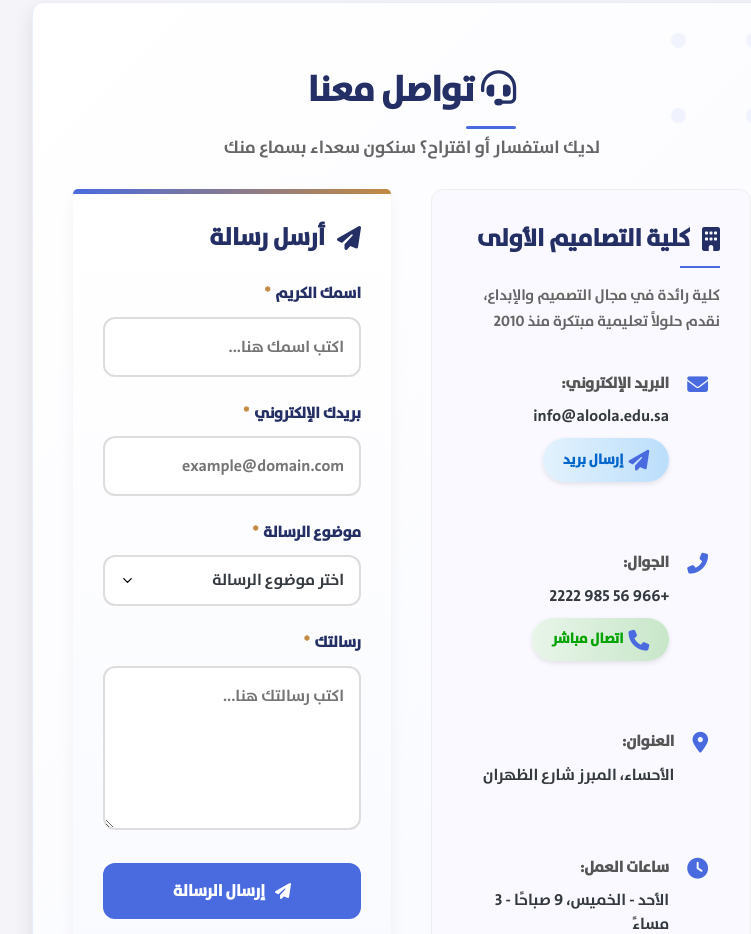
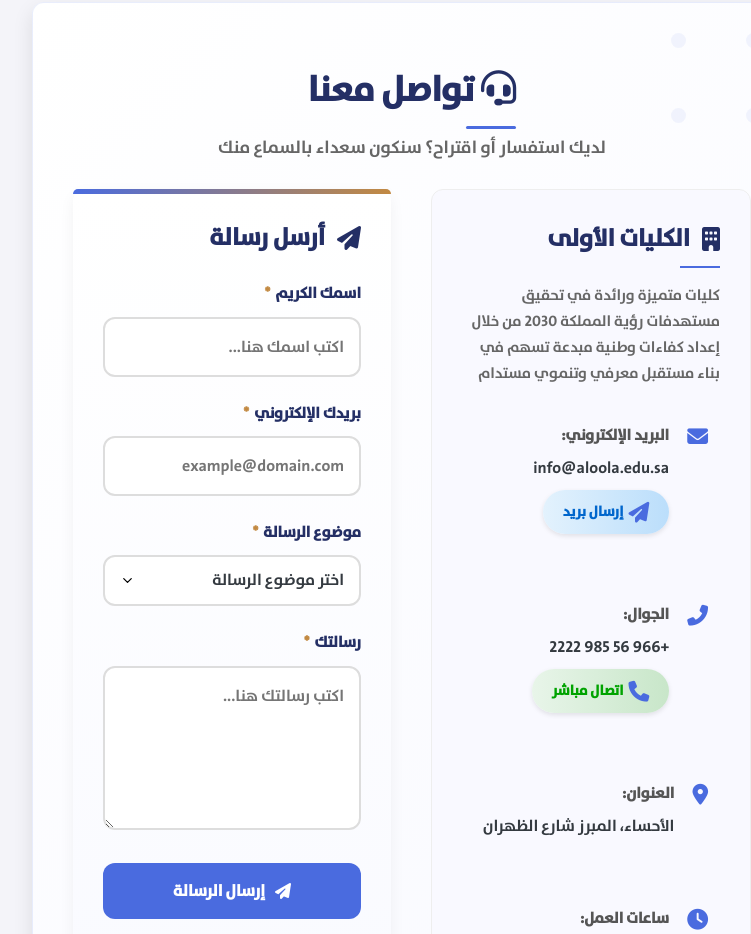
Before and after one commit to moha750/ALOOLA_COLLEGE, a plain HTML site: page index.html in a window 1280 px wide. Shown: the part 2570-3504 px from the top of the page, without its empty margins (228-979 px from the left). Drawn offline with Linux system fonts and the light colour scheme.

Commit message:
Update index.html

```diff
--- a/index.html
+++ b/index.html
@@ -87,14 +87,13 @@
         <section class="contact-section" id="contact">
             <div class="contact-pattern"></div>
             <h2><i class="fas fa-headset"></i> تواصل معنا</h2>
-            <p class="contact-subtitle">لديك استفسار أو اقتراح؟ سنكون سعداء بسماع منك</p>
+            <p class="contact-subtitle">لديك استفسار أو اقتراح؟ سنكون سعداء بالسماع منك</p>
 
             <div class="contact-container">
                 <!-- معلومات الشركة -->
                 <div class="company-info">
-                    <h3><i class="fas fa-building"></i> كلية التصاميم الأولى</h3>
-                    <p class="company-description">كلية رائدة في مجال التصميم والإبداع، نقدم حلولاً تعليمية مبتكرة منذ
-                        2010</p>
+                    <h3><i class="fas fa-building"></i>الكليات الأولى</h3>
+                    <p class="company-description">كليات متميزة ورائدة في تحقيق مستهدفات رؤية المملكة 2030 من خلال إعداد كفاءات وطنية مبدعة تسهم في بناء مستقبل معرفي وتنموي مستدام</p>
 
                     <div class="contact-methods">
                         <div class="contact-method">
```
